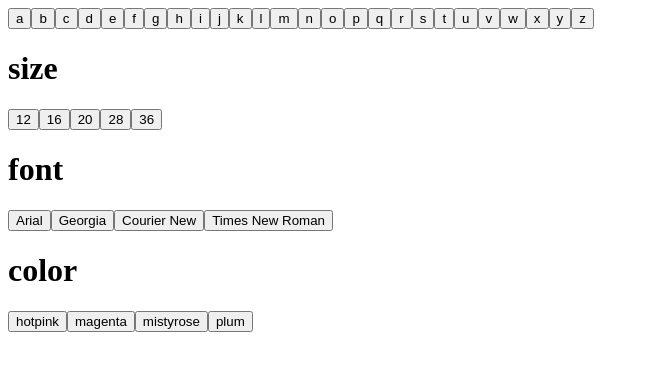
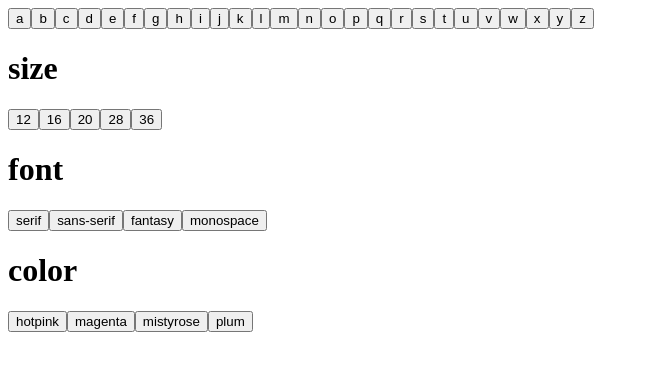
Before and after one commit to RotemTonHilma/project4a, a React (Vite) app: page / in a window 1280 px wide. Shown: the top 370 px of the page, without its empty margins (0-649 px from the left). Built offline with nearby package versions, Linux system fonts and the light colour scheme.

Commit message:
font family fix

```diff
--- a/src/App.jsx
+++ b/src/App.jsx
@@ -15,12 +15,13 @@ function App() {
       fontFamily: "serif",
       fontSize: 20,
       color: "hotpink"
-    }
+    };
+  console.log(currentStyle);
 
 
   const colorArr = ["hotpink", "magenta", "mistyrose", "plum"];
-  const fontStyleArr = ["Arial", "Georgia", "Courier New", "Times New Roman"];
-  const fontSizeArr = [12,  16,  20,  28,  36];
+  const fontStyleArr = ["serif", "sans-serif", "fantasy", "monospace"];
+  const fontSizeArr = [12, 16, 20, 28, 36];
 
 
   return (<div>
@@ -35,25 +36,25 @@ function App() {
     </main>
 
     <div id="allButtons">
-        <div id="keyboard"> <Keyboard textArr={textArr} setTextArr={setTextArr} currentStyle={currentStyle}/> </div>
+      <div id="keyboard"> <Keyboard textArr={textArr} setTextArr={setTextArr} currentStyle={currentStyle} /> </div>
       <div id="languages"></div>
       <div id="size">
         <h1>size</h1>
-        {fontSizeArr.map((size, index)=>{
-                return <button key={index} onClick={()=>currentStyle.fontSize=size}>{size}</button>;
+        {fontSizeArr.map((size, index) => {
+          return <button key={index} onClick={() => currentStyle.fontSize = size}>{size}</button>;
         })}
       </div>
       <div id="font">
         <h1>font</h1>
-        {fontStyleArr.map((style, index)=>{
-                return <button key={index} onClick={()=>currentStyle.fontStyle=style}>{style}</button>;
+        {fontStyleArr.map((style, index) => {
+          return <button key={index} onClick={() => currentStyle.fontFamily = style}>{style}</button>;
         })}
       </div>
 
       <div id="color">
         <h1>color</h1>
-            {colorArr.map((color, index)=>{
-                return <button key={index} onClick={()=>currentStyle.color=color}>{color}</button>;
+        {colorArr.map((color, index) => {
+          return <button key={index} onClick={() => currentStyle.color = color}>{color}</button>;
         })}
       </div>
       <div id="special"></div>
--- a/src/Components/Keyboard.jsx
+++ b/src/Components/Keyboard.jsx
@@ -1,5 +1,5 @@
-function Keyboard({textArr,setTextArr, currentStyle}){
-    const letterArr=["a", "b","c","d","e","f","g","h","i","j","k","l","m","n","o","p","q","r","s","t","u","v","w","x","y","z"
+function Keyboard({ textArr, setTextArr, currentStyle }) {
+    const letterArr = ["a", "b", "c", "d", "e", "f", "g", "h", "i", "j", "k", "l", "m", "n", "o", "p", "q", "r", "s", "t", "u", "v", "w", "x", "y", "z"
     ];
 
     function createLetterObj(letter, size, font, color) {
@@ -12,6 +12,7 @@ function Keyboard({textArr,setTextArr, currentStyle}){
     }
 
     function handleLetterClick(letter, color, font, size) {
+        console.log(font);
         setTextArr(prevArr => {
             return [...prevArr, createLetterObj(letter
                 , size, font, color
```
Lines whose indentation alone changed are shown as unchanged.
